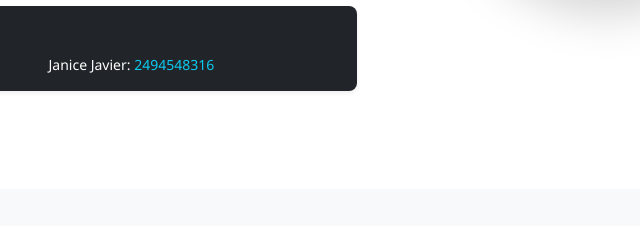
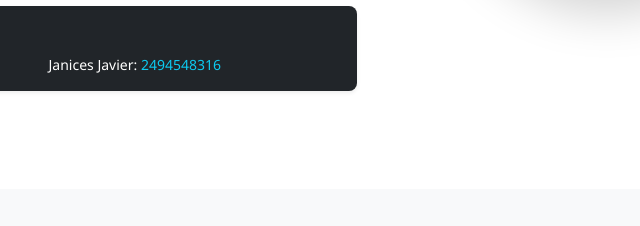
Before and after one commit to JcSisa/Entrega-Final---Desarrollo-Web, a plain HTML site: page pages/experiencia.html in a window 1280 px wide. Shown: the part 513-739 px from the top of the page, 366-1006 px from the left. Drawn offline with nearby package versions, Linux system fonts and the light colour scheme.

Commit message:
se corrigio datos de informacion

```diff
--- a/pages/experiencia.html
+++ b/pages/experiencia.html
@@ -58,7 +58,7 @@
                         <p class="small mb-0">Tierno Juan Manuel: <span class="text-info">2494638980</span></p>
                     </div>
                     <div class="col-sm-6">
-                        <p class="small mb-0">Janice Javier: <span class="text-info">2494548316</span></p>
+                        <p class="small mb-0">Janices Javier: <span class="text-info">2494548316</span></p>
                     </div>
                 </div>
             </div>
```
